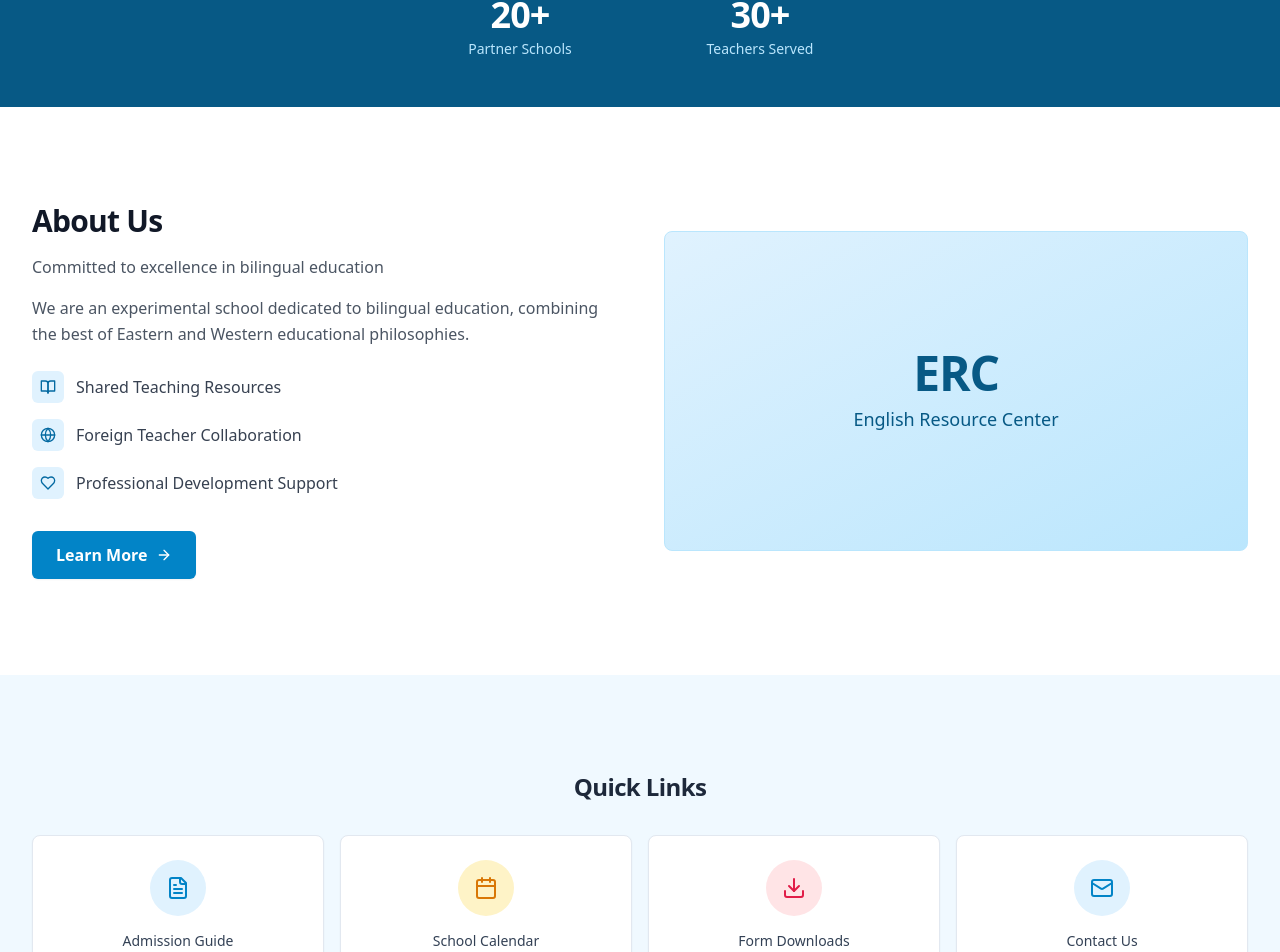
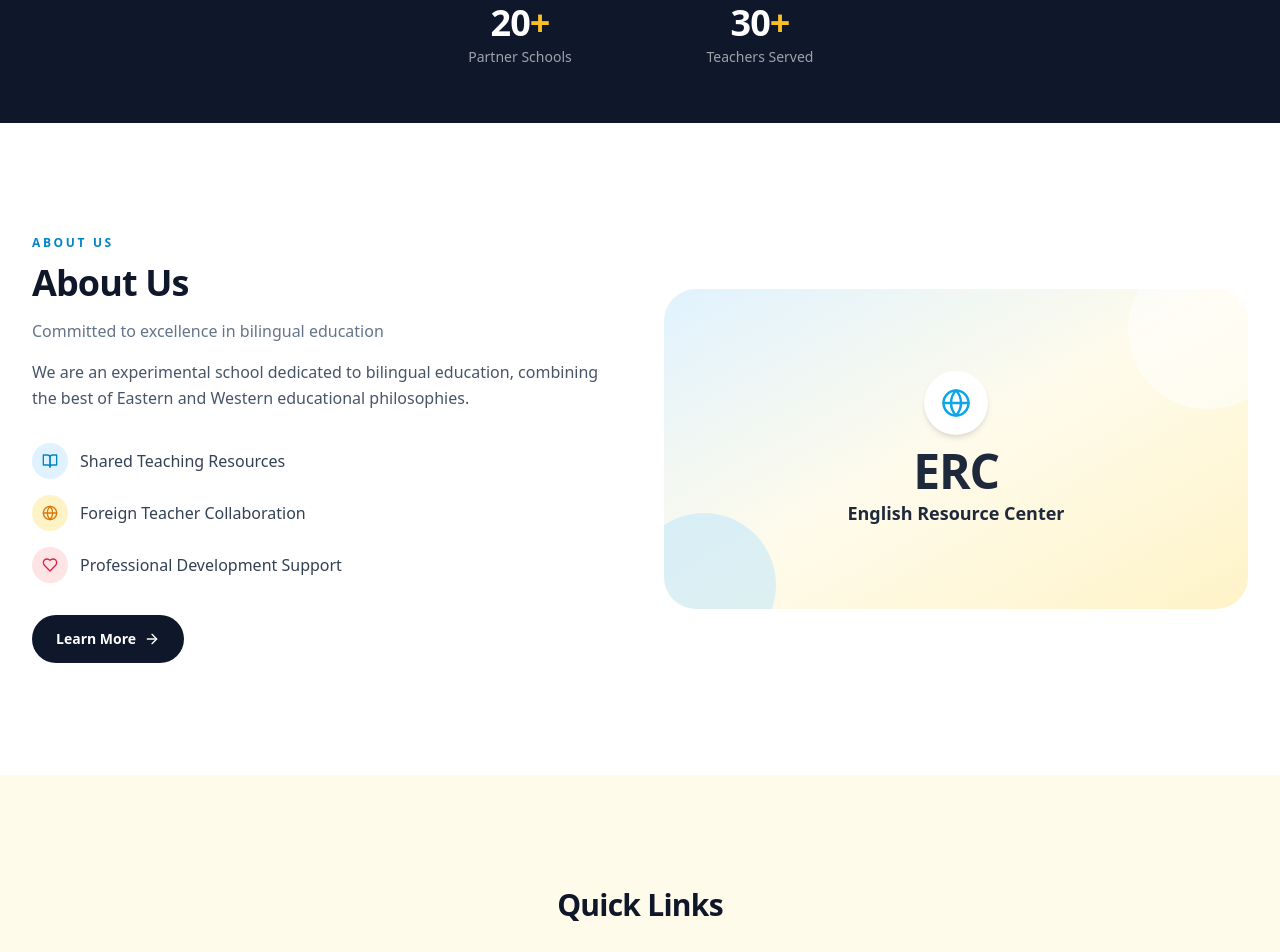
Before and after one commit to zev-666/bilingual-school, a Next.js app: page /en in a window 1280 px wide. Shown: the part 1020-1972 px from the top of the page. Built offline with nearby package versions, Linux system fonts and the light colour scheme; no server answers; the database is empty.

Commit message:
feat: 首頁剩餘區塊（Stats/About/QuickLinks/Social/CoolEnglish）統一套用 Friendly 插畫親和風視覺

```diff
--- a/src/components/sections/AboutSection.tsx
+++ b/src/components/sections/AboutSection.tsx
@@ -2,39 +2,62 @@ import { useTranslations } from 'next-intl'
 import { Link } from '@/i18n/routing'
 import { ArrowRight, BookOpen, Globe, Heart } from 'lucide-react'
 
+const FEATURE_STYLES = [
+  { bg: 'bg-sky-100', text: 'text-sky-600' },
+  { bg: 'bg-amber-100', text: 'text-amber-600' },
+  { bg: 'bg-rose-100', text: 'text-rose-600' },
+]
+
 export default function AboutSection({ locale }: { locale: string }) {
   const t = useTranslations('home.about')
 
+  const features = [
+    { icon: BookOpen, text: locale === 'zh-TW' ? '教學資源共享' : 'Shared Teaching Resources' },
+    { icon: Globe, text: locale === 'zh-TW' ? '外師交流合作' : 'Foreign Teacher Collaboration' },
+    { icon: Heart, text: locale === 'zh-TW' ? '專業研習支持' : 'Professional Development Support' },
+  ]
+
   return (
-    <section className="section-padding">
-      <div className="container-school">
-        <div className="grid grid-cols-1 lg:grid-cols-2 gap-12 items-center">
+    <section className="bg-white px-5 py-20 sm:px-8 lg:py-28">
+      <div className="mx-auto max-w-7xl">
+        <div className="grid grid-cols-1 items-center gap-12 lg:grid-cols-2">
           <div>
-            <h2 className="text-3xl font-bold text-gray-900 mb-4 tracking-tight">{t('title')}</h2>
-            <p className="text-gray-600 mb-4">{t('subtitle')}</p>
-            <p className="text-gray-600 leading-relaxed mb-6">{t('description')}</p>
-            <div className="space-y-4 mb-8">
-              {[
-                { icon: BookOpen, text: locale === 'zh-TW' ? '教學資源共享' : 'Shared Teaching Resources' },
-                { icon: Globe, text: locale === 'zh-TW' ? '外師交流合作' : 'Foreign Teacher Collaboration' },
-                { icon: Heart, text: locale === 'zh-TW' ? '專業研習支持' : 'Professional Development Support' },
-              ].map(({ icon: Icon, text }, i) => (
-                <div key={i} className="flex items-center gap-3">
-                  <div className="w-8 h-8 bg-primary-100 rounded-md flex items-center justify-center flex-shrink-0">
-                    <Icon size={16} className="text-primary-700" />
+            <p className="mb-3 text-xs font-black uppercase tracking-[0.22em] text-sky-600">
+              ABOUT US
+            </p>
+            <h2 className="mb-4 text-3xl font-black tracking-tight text-slate-900 sm:text-4xl">{t('title')}</h2>
+            <p className="mb-4 text-slate-500">{t('subtitle')}</p>
+            <p className="mb-8 leading-relaxed text-slate-600">{t('description')}</p>
+            <div className="mb-8 space-y-4">
+              {features.map(({ icon: Icon, text }, i) => {
+                const style = FEATURE_STYLES[i % FEATURE_STYLES.length]
+                return (
+                  <div key={i} className="flex items-center gap-3">
+                    <div className={`flex h-9 w-9 flex-shrink-0 items-center justify-center rounded-full ${style.bg}`}>
+                      <Icon size={16} className={style.text} />
+                    </div>
+                    <span className="text-slate-700">{text}</span>
                   </div>
-                  <span className="text-gray-700">{text}</span>
-                </div>
-              ))}
+                )
+              })}
             </div>
-            <Link href="/about" className="btn-primary">
-              {t('learn_more')} <ArrowRight size={16} className="ml-2" />
+            <Link
+              href="/about"
+              className="inline-flex items-center gap-2 rounded-full bg-slate-900 px-6 py-3.5 text-sm font-bold text-white transition hover:bg-sky-600"
+            >
+              {t('learn_more')} <ArrowRight size={16} />
             </Link>
           </div>
-          <div className="bg-gradient-to-br from-primary-100 to-primary-200 rounded-lg h-80 flex items-center justify-center border border-primary-200">
-            <div className="text-center text-primary-800">
-              <div className="text-5xl font-bold mb-2 tracking-tight">ERC</div>
-              <div className="text-lg">{locale === 'zh-TW' ? '英語資源中心' : 'English Resource Center'}</div>
+
+          <div className="relative flex h-80 items-center justify-center overflow-hidden rounded-[32px] bg-gradient-to-br from-sky-100 via-amber-50 to-amber-100">
+            <div className="pointer-events-none absolute -right-10 -top-10 h-40 w-40 rounded-full bg-white/50" aria-hidden="true" />
+            <div className="pointer-events-none absolute -bottom-12 -left-8 h-36 w-36 rounded-full bg-sky-200/50" aria-hidden="true" />
+            <div className="relative z-10 text-center text-slate-800">
+              <div className="mx-auto mb-3 flex h-16 w-16 items-center justify-center rounded-full bg-white shadow-md">
+                <Globe size={30} className="text-sky-500" />
+              </div>
+              <div className="mb-1 text-5xl font-black tracking-tight">ERC</div>
+              <div className="text-lg font-bold">{locale === 'zh-TW' ? '英語資源中心' : 'English Resource Center'}</div>
             </div>
           </div>
         </div>
--- a/src/components/sections/CoolEnglishSection.tsx
+++ b/src/components/sections/CoolEnglishSection.tsx
@@ -11,23 +11,29 @@ export default function CoolEnglishSection({ locale, coolEnglishUrl }: CoolEngli
   }
 
   return (
-    <section className="section-padding bg-primary-800">
-      <div className="container-school">
-        <div className="card bg-white/5 border-white/10 p-8 sm:p-10 flex flex-col sm:flex-row items-center gap-6 sm:gap-8">
-          <div className="w-16 h-16 bg-accent-500 rounded-2xl flex items-center justify-center flex-shrink-0">
-            <BookOpen size={30} className="text-white" />
+    <section className="bg-white px-5 py-16 sm:px-8">
+      <div className="mx-auto max-w-7xl">
+        <div className="relative flex flex-col items-center gap-6 overflow-hidden rounded-[32px] bg-slate-900 p-8 text-white sm:flex-row sm:gap-8 sm:p-10">
+          <div className="pointer-events-none absolute -right-14 -top-14 h-48 w-48 rounded-full border-[28px] border-sky-500/30" aria-hidden="true" />
+          <div className="relative z-10 flex h-16 w-16 flex-shrink-0 items-center justify-center rounded-2xl bg-amber-500">
+            <BookOpen size={30} className="text-slate-900" />
           </div>
-          <div className="flex-1 text-center sm:text-left">
-            <h3 className="text-xl font-bold text-white mb-1">
+          <div className="relative z-10 flex-1 text-center sm:text-left">
+            <h3 className="mb-1 text-xl font-black">
               {locale === 'zh-TW' ? 'Cool English 線上學習資源' : 'Cool English Learning Platform'}
             </h3>
-            <p className="text-primary-200 text-sm">
+            <p className="text-sm text-white/60">
               {locale === 'zh-TW'
                 ? '教育部建置的免費英語學習平台，提供聽力、口說、閱讀、寫作全方位練習資源'
                 : "The Ministry of Education's free English learning platform for listening, speaking, reading, and writing practice"}
             </p>
           </div>
-          <a href={coolEnglishUrl} target="_blank" rel="noopener noreferrer" className="flex items-center gap-2 bg-accent-500 hover:bg-accent-600 text-white font-medium text-sm px-5 py-3 rounded-lg transition-colors flex-shrink-0">
+          <a
+            href={coolEnglishUrl}
+            target="_blank"
+            rel="noopener noreferrer"
+            className="relative z-10 flex flex-shrink-0 items-center gap-2 rounded-full bg-amber-500 px-6 py-3.5 text-sm font-bold text-slate-900 transition hover:bg-amber-400"
+          >
             {locale === 'zh-TW' ? '前往學習' : 'Visit Site'}
             <ExternalLink size={16} />
           </a>
--- a/src/components/sections/QuickLinksSection.tsx
+++ b/src/components/sections/QuickLinksSection.tsx
@@ -19,19 +19,22 @@ export default function QuickLinksSection({ locale }: { locale: string }) {
   ]
 
   return (
-    <section className="section-padding bg-sky-50">
-      <div className="container-school">
-        <h2 className="text-2xl font-bold text-slate-800 text-center mb-8 tracking-tight">{t('title')}</h2>
-        <div className="grid grid-cols-2 md:grid-cols-4 gap-4">
+    <section className="bg-amber-50 px-5 py-20 sm:px-8 lg:py-28">
+      <div className="mx-auto max-w-7xl">
+        <h2 className="mb-10 text-center text-3xl font-black tracking-tight text-slate-900">{t('title')}</h2>
+        <div className="grid grid-cols-2 gap-4 md:grid-cols-4">
           {links.map(({ href, label, icon: Icon }, i) => {
             const ramp = COLOR_RAMPS[i % COLOR_RAMPS.length]
             return (
-              <Link key={href} href={href as any}
-                className="card p-6 text-center group">
-                <div className={`w-14 h-14 ${ramp.bg} rounded-full flex items-center justify-center mx-auto mb-3 group-hover:scale-110 transition-transform`}>
+              <Link
+                key={href}
+                href={href as any}
+                className="group rounded-[28px] border border-amber-100 bg-white p-6 text-center shadow-sm transition duration-300 hover:-translate-y-1 hover:shadow-xl"
+              >
+                <div className={`mx-auto mb-3 flex h-14 w-14 items-center justify-center rounded-full ${ramp.bg} transition-transform group-hover:scale-110`}>
                   <Icon size={24} className={ramp.icon} />
                 </div>
-                <span className="text-sm font-medium text-slate-700">{label}</span>
+                <span className="text-sm font-bold text-slate-700">{label}</span>
               </Link>
             )
           })}
--- a/src/components/sections/SocialSection.tsx
+++ b/src/components/sections/SocialSection.tsx
@@ -26,18 +26,24 @@ export default function SocialSection({ locale, facebookUrl, instagramUrl, youtu
   if (items.length === 0) return null
 
   return (
-    <section className="section-padding bg-white">
-      <div className="container-school">
-        <h2 className="text-2xl font-bold text-gray-900 text-center mb-8 tracking-tight">
+    <section className="bg-white px-5 py-16 sm:px-8">
+      <div className="mx-auto max-w-7xl">
+        <h2 className="mb-8 text-center text-2xl font-black tracking-tight text-slate-900">
           {locale === 'zh-TW' ? '追蹤我們' : 'Follow Us'}
         </h2>
         <div className="flex flex-wrap justify-center gap-4">
           {items.map(({ key, url, icon: Icon, color }) => (
-            <a key={key} href={url} target="_blank" rel="noopener noreferrer" className="card flex items-center gap-3 px-6 py-4 hover:border-primary-200 group">
-              <div className={`w-10 h-10 ${color} rounded-lg flex items-center justify-center flex-shrink-0 group-hover:scale-110 transition-transform`}>
+            <a
+              key={key}
+              href={url}
+              target="_blank"
+              rel="noopener noreferrer"
+              className="group flex items-center gap-3 rounded-full border border-slate-200 bg-white px-6 py-3.5 shadow-sm transition duration-300 hover:-translate-y-1 hover:shadow-lg"
+            >
+              <div className={`flex h-10 w-10 flex-shrink-0 items-center justify-center rounded-full ${color} transition-transform group-hover:scale-110`}>
                 <Icon size={20} className="text-white" />
               </div>
-              <span className="text-sm font-medium text-gray-700">
+              <span className="text-sm font-bold text-slate-700">
                 {locale === 'zh-TW' ? LABELS[key].zh : LABELS[key].en}
               </span>
             </a>
--- a/src/components/sections/StatsSection.tsx
+++ b/src/components/sections/StatsSection.tsx
@@ -34,15 +34,16 @@ export default function StatsSection({ locale, schoolsCount = 20, teachersCount
     { value: teachersCount, label: t('teachers_served'), suffix: '+' },
   ]
   return (
-    <section className="bg-primary-800 py-12">
+    <section className="bg-slate-900 py-14">
       <div className="container-school">
-        <div className="grid grid-cols-2 gap-8 max-w-md mx-auto">
+        <div className="grid max-w-md grid-cols-2 gap-8 mx-auto">
           {stats.map((stat, i) => (
             <div key={i} className="text-center text-white">
-              <div className="text-4xl font-bold mb-1 tracking-tight">
-                <Counter end={stat.value} />{stat.suffix}
+              <div className="mb-1 text-4xl font-black tracking-tight">
+                <Counter end={stat.value} />
+                <span className="text-amber-400">{stat.suffix}</span>
               </div>
-              <div className="text-primary-200 text-sm">{stat.label}</div>
+              <div className="text-sm text-white/60">{stat.label}</div>
             </div>
           ))}
         </div>
```
